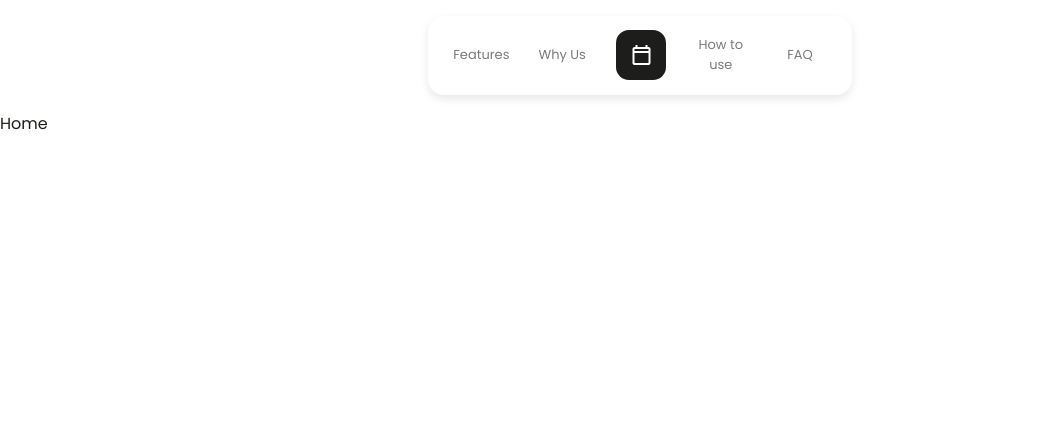
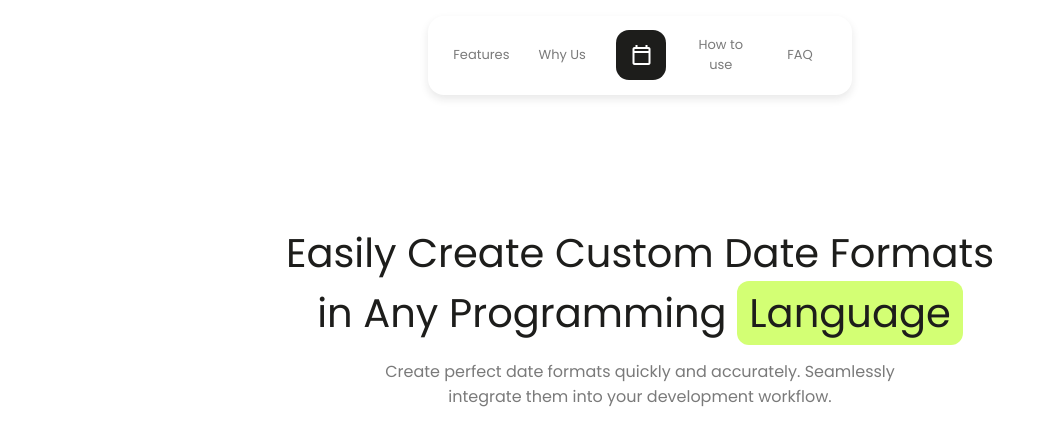
Before and after one commit to ibrilBadreddine/Codate, a React (Vite) app: page / in a window 1280 px wide. Shown: the top 446 px of the page, without its empty margins (0-1054 px from the left). Built offline with nearby package versions, Linux system fonts and the light colour scheme.

Commit message:
Add "hero" component

```diff
--- a/src/views/pages/home/index.tsx
+++ b/src/views/pages/home/index.tsx
@@ -1,6 +1,10 @@
+import "./style.scss";
+import Hero from "./partials/Hero";
 
 export default function index() {
   return (
-    <div>Home</div>
+    <div className="home-page">
+      <Hero />
+    </div>
   )
 }
--- /dev/null
+++ b/src/views/pages/home/partials/Hero.tsx
@@ -0,0 +1,18 @@
+export default function Hero() {
+  return (
+    <section className="hero">
+      <div className="title-box">
+        <h1>
+          Easily Create Custom Date Formats <br /> in Any Programming{" "}
+          <span>Language</span>
+        </h1>
+      </div>
+      <div className="subtitle-box">
+        <p>
+          Create perfect date formats quickly and accurately. Seamlessly
+          integrate them into your development workflow.
+        </p>
+      </div>
+    </section>
+  );
+}
--- /dev/null
+++ b/src/views/pages/home/style.scss
@@ -0,0 +1,31 @@
+/* Home Page Style */
+.home-page {
+  /* Hero */
+  .hero {
+    display: grid;
+    align-items: center;
+    justify-content: center;
+    text-align: center;
+    margin: 10% 0;
+    .title-box{
+      h1 {
+        font-size: 40px;
+        span {
+          background-color: var(--brand-500);
+          padding: .1em .3em;
+          border-radius: 12px;
+        }
+      }
+    }
+    .subtitle-box {
+      display: flex;
+      align-items: center;
+      justify-content: center;
+      margin: 1em 0;
+      p {
+        width: 60%;
+        color: var(--gray-500);
+      }
+    }
+  }
+}
```
